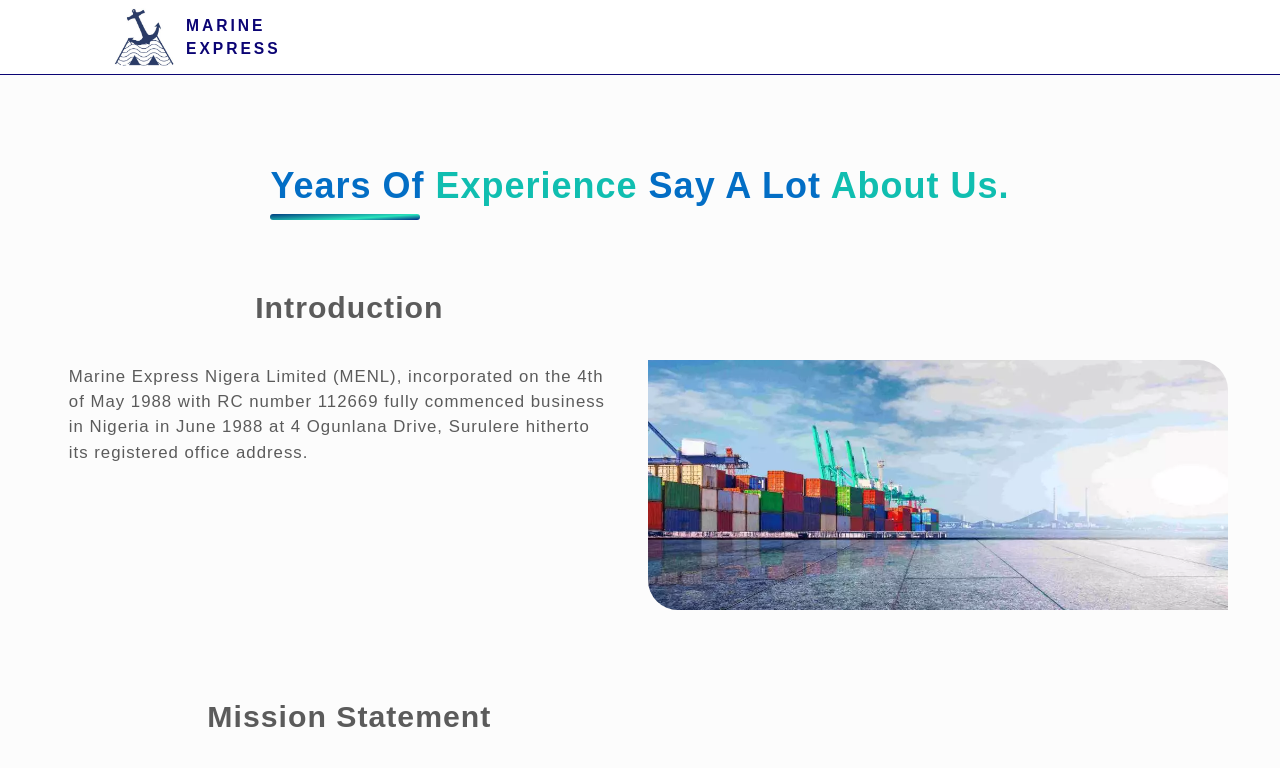
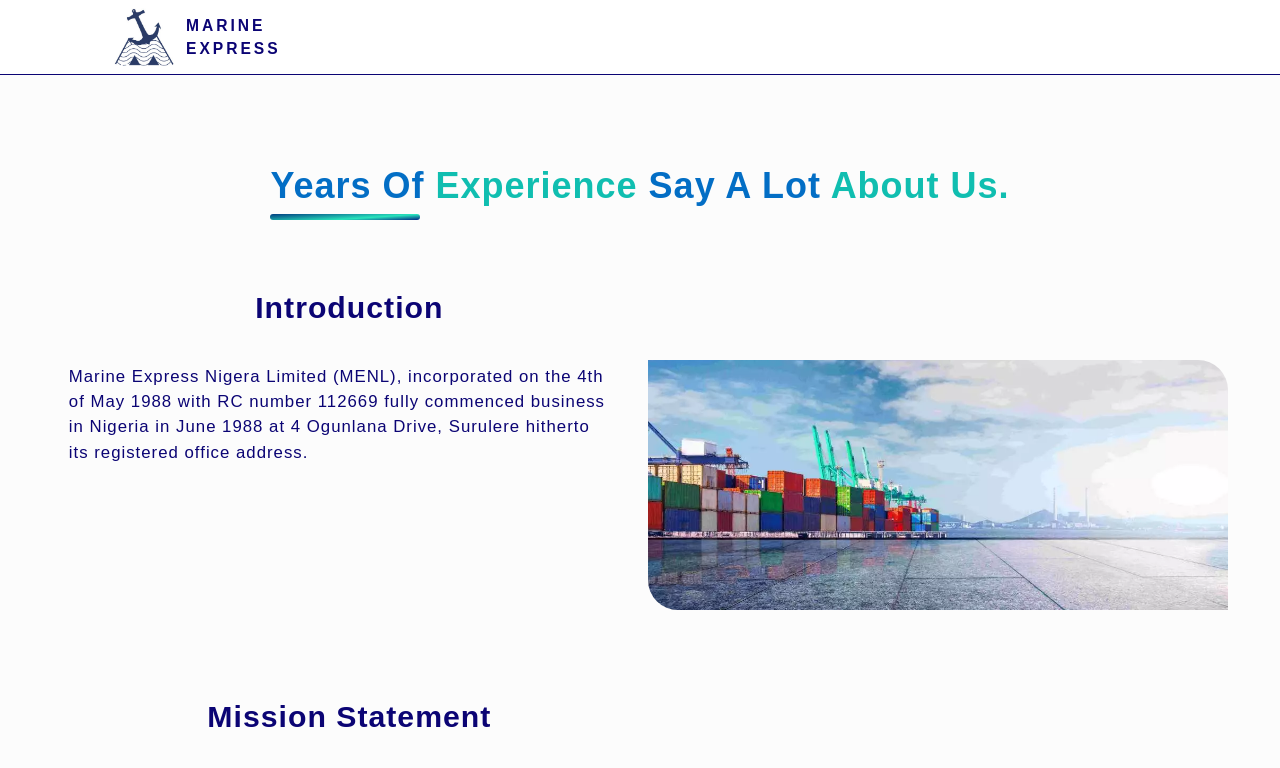
Before and after one commit to abeonweb/marine-express-site, a Next.js app: page /about in a window 1280 px wide. Shown: the top 768 px of the page. Built offline with nearby package versions, Linux system fonts and the light colour scheme.

Commit message:
changed text color to primary

```diff
--- a/styles/About.module.css
+++ b/styles/About.module.css
@@ -1,6 +1,7 @@
 .article {
     margin: 4em 0 0;
     font-size: 1.4em;
+    color: var(--color-primary)
 }
 
 
```
